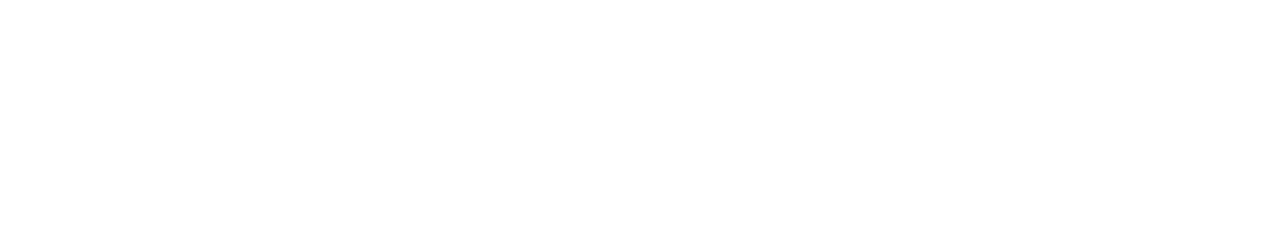
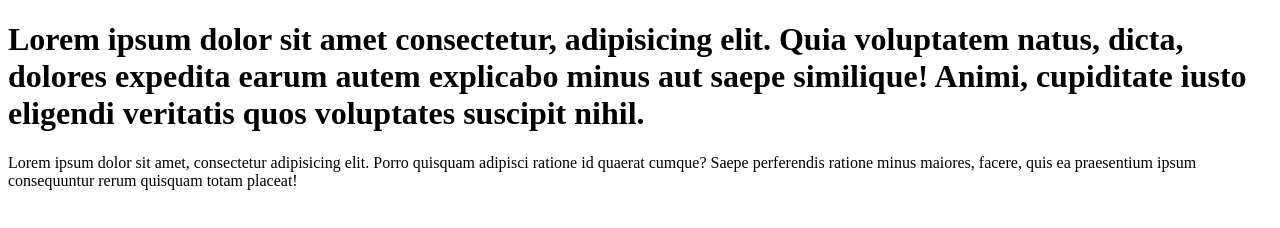
Before and after one commit to nicolaslabriola/Desafio15-Labriola, a plain HTML site: page index.html in a window 1280 px wide. Drawn offline with Linux system fonts and the light colour scheme.

Commit message:
agregamos texto al index

```diff
--- a/index.html
+++ b/index.html
@@ -6,7 +6,7 @@
     <meta name="viewport" content="width=device-width, initial-scale=1.0">
     <title>Clase 14 Git-Labriola</title>
 </head>
-<body>
-
+<body> <h1>Lorem ipsum dolor sit amet consectetur, adipisicing elit. Quia voluptatem natus, dicta, dolores expedita earum autem explicabo minus aut saepe similique! Animi, cupiditate iusto eligendi veritatis quos voluptates suscipit nihil.</h1>
+    <p>Lorem ipsum dolor sit amet, consectetur adipisicing elit. Porro quisquam adipisci ratione id quaerat cumque? Saepe perferendis ratione minus maiores, facere, quis ea praesentium ipsum consequuntur rerum quisquam totam placeat!</p>
 </body>
 </html>
```
